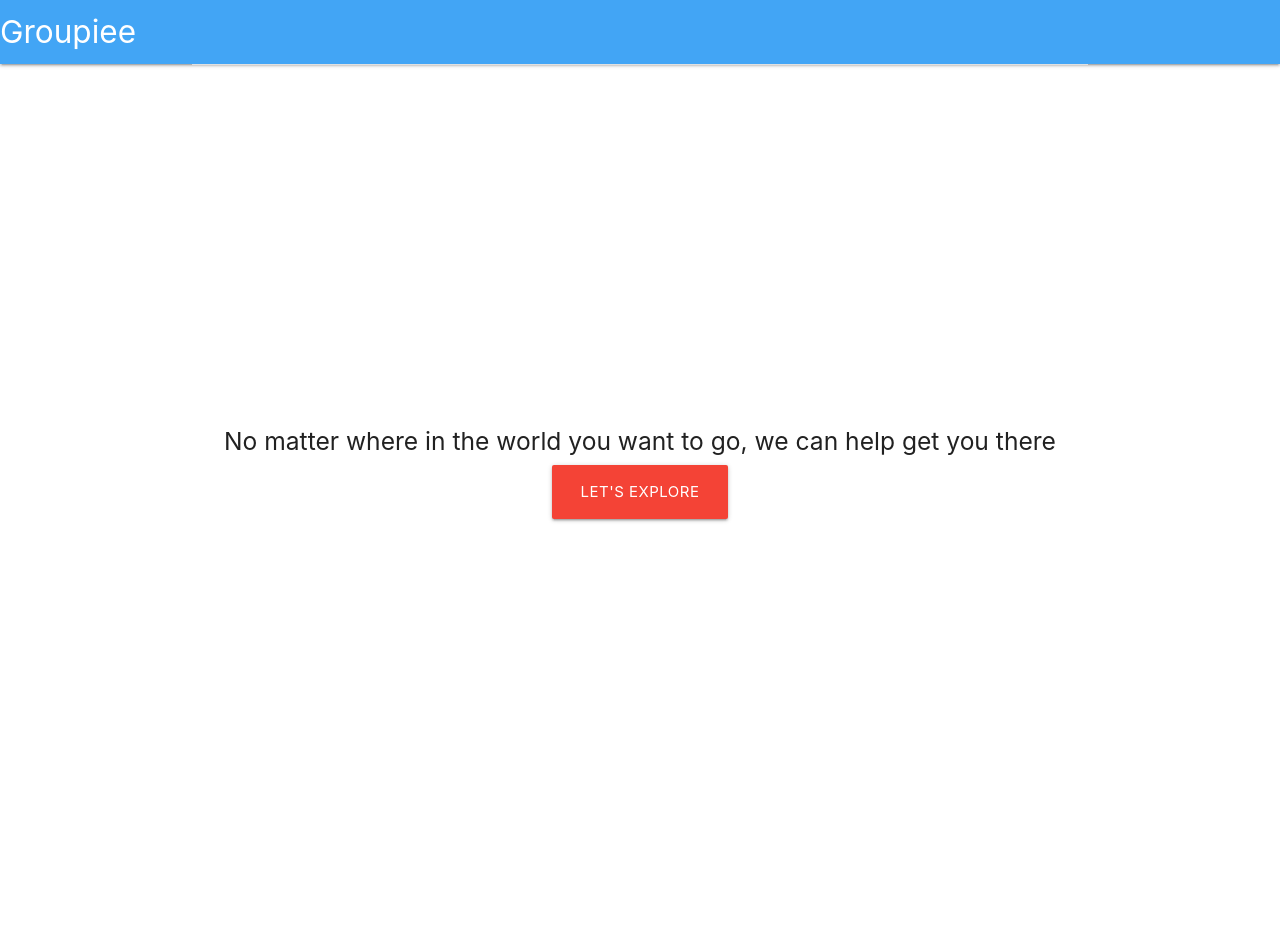
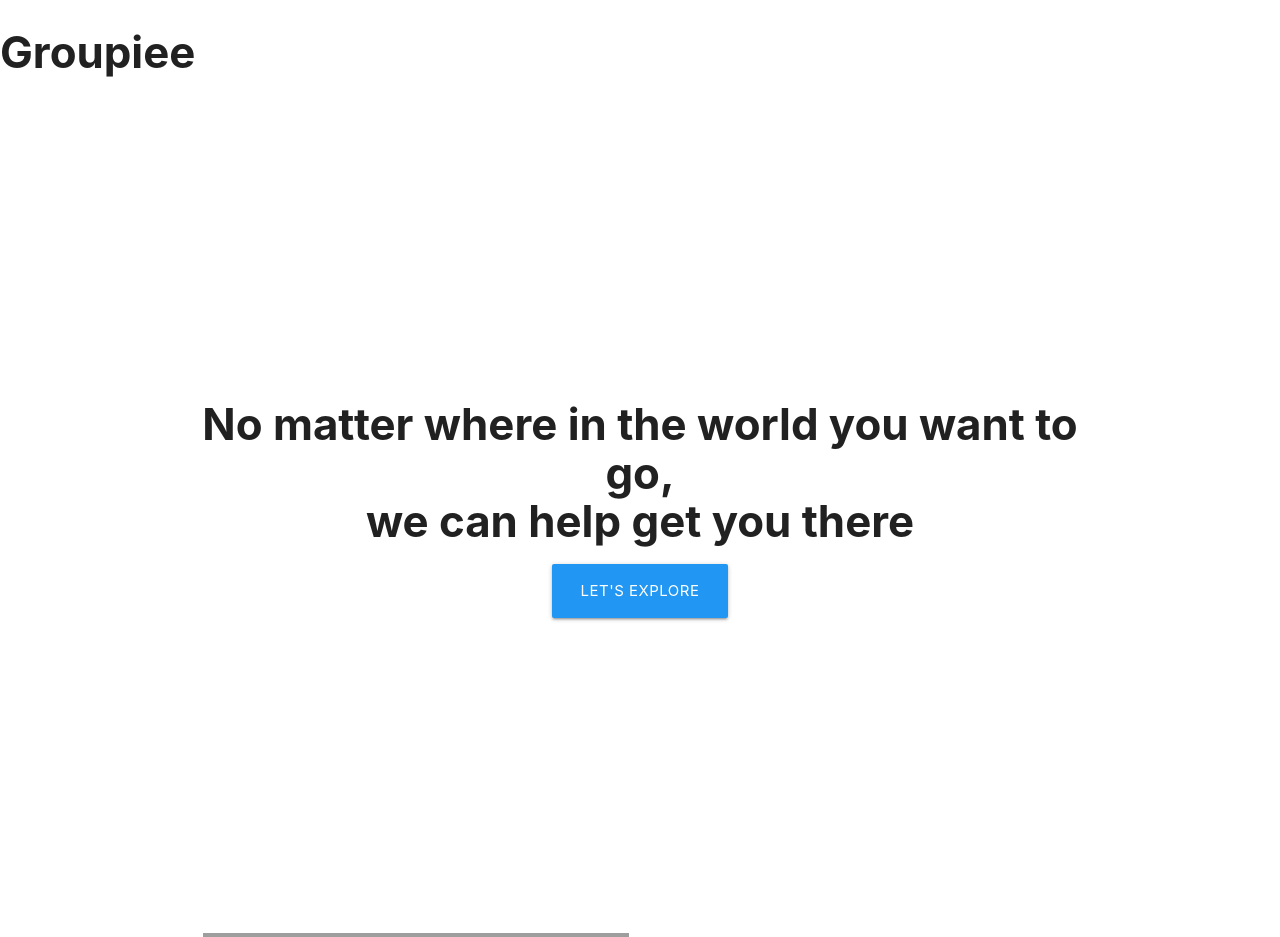
Before and after one commit to jrijul1201/Groupiee-DevJams21-GDSC, a Flask app: page / in a window 1280 px wide. Shown: the top 937 px of the page. Before the commit the page ends 522 px from the top, so only its background shows below. Run offline with Flask 2, Linux system fonts and the light colour scheme; some libraries are stand-ins or nearby versions; grey boxes are pictures that could not be loaded.

Commit message:
working on the home.html

```diff
--- a/templates/home.html
+++ b/templates/home.html
@@ -16,35 +16,108 @@
         <title>Groupiee</title>
     </head>
 <body>
-    <nav>
-        <div class="nav-wrapper blue lighten-1">
-            <a href="#" class="brand-logo">Groupiee</a>
 
-        </div>
+           <h3 style="font-weight: bold;">Groupiee</h3>
 
-    </nav>
 
     <div class="container center">
-        <div class="divider"></div>
+      <!--Logo and Slogan-->
         <div class="valign-wrapper"style="min-height: 100vh;"">
             <div class=" section valign  center-block"  ">
-                <h5> No matter where in the world you want to go, we can help get you there</h5>
-                <button type="submit" id="submitbtn" onclick="signup()"
-                            class="btn-large waves-effect waves-dark red"><a href="/register" class="white-text"> Let's Explore</a></button>
+              <h3 style="font-weight: bold; font-size: 1000;">
+                No matter where in the world you want to go, <br> we can help get you there
+              </h3>
+
+
+                <button type="submit" id="submitbtn"
+                            class="btn-large waves-effect waves-dark blue"><a href="/register" class="white-text"> Let's Explore</a></button>
+
+            </div>
+        </div>
+        <!--About Groupiee-->
+            <div class="section" >
+               <div class="row">
+                   <div class="col s6">
+                       <img src="/file/map.gif" alt="" style="width: 100%;height: 100vh;">
+                   </div>
+                   <div class="col s6">
+                    <h3 class="indigo-text lighten-1" style="font-weight: bold; font-size: 1000;">
+                        About the<br> GROUPIEE
+                      </h3>
+                   </div>
+                   <h4>
+                    We present ‘Groupiee’, we aim to make travel hassle-free and fun, here at Groupiee we use your location and help u find a social travel buddy that travels with you, shares the expense, plan your itinerary vibes with you, and makes ur trip easier, and we provide a social networking interface.
+
+                    Your dream travels are just a tap away!
+                   </h4>
+               </div>
+            </div>
+            <!--Facilities-->
+            <div class="section" >
+                <div class="row">
+
+                    <div class="col s12">
+                     <h3 class="indigo-text lighten-1 left" style="font-weight: bold; font-size: 1000;">
+                         Our Facilities
+                       </h3>
+                    </div>
+                    <div class="row">
+                        <div class="card col s4 large">
+                            <div class="card-image">
+                                <img src="/file/find_a_buddy.png" alt="">
+                            </div>
+                            <div class="card-content">
+                                <div class="card-title indigo-text lighten-1">
+                                    FINDING A BUDDY
+                                </div>
+                                Our main aim is to find you a travel buddy that will be based on your location and that matches your personality on basis of your interests.
+                            </div>
+                        </div>
+                        <div class="card col s4 large">
+                            <div class="card-image">
+                                <img src="/file/accomodations_and_travel.png" alt="">
+                            </div>
+                            <div class="card-content">
+                                <div class="card-title indigo-text lighten-1">
+                                    ACCOMODATIONS AND TRAVEL
+                                </div>
+                                We also provide services to book hotels, around your tourist destination and your ways to travel. And we believe in  travel as you are (Find LGBTQ  welcoming hotels using our new search filter)
+                            </div>
+                        </div>
+                        <div class="card col s4 large">
+                            <div class="card-image">
+                                <img src="/file/exploring.png" alt="">
+                            </div>
+                            <div class="card-content">
+                                <div class="card-title indigo-text lighten-1">
+                                    EXPLORING
+                                </div>
+                                Our app also shows you the activities and events around you. We plan you pack!    </div>
+                        </div>
+                    </div>
+                </div>
+             </div>
+
+             <!--About Groupiee-->
+             <div class="valign-wrapper"style="min-height: 100vh;"">
+                <div class=" section valign  center-block"  ">
+                  <h3 style="font-weight: bold; font-size: 1000;">
+                    Our Mission
+                  </h3>
+                  <h4>
+                    We aim to make travel hassle-free and fun, here at Groupiee we use your location and
+                    help u find a social travel buddy that travels with you,
+                    shares the expense, plan your itinerary vibes with you and makes your trip easier
+                  </h4>
 
 
 
-            </div>
-            <div class="section center" >
-                <h5>
-
-                </h5>
-
+                </div>
             </div>
 
         </div>
 
-    </div>
+
 
 
 </body>
--- a/templates/home_wip.html
+++ b/templates/home_wip.html
@@ -1,3 +1,4 @@
+<!--This will be added in later-->
 <!DOCTYPE html>
 <html lang="en">
     <head>
--- a/templates/profile.html
+++ b/templates/profile.html
@@ -21,9 +21,11 @@
         <div class="nav-wrapper blue lighten-1">
             <a href="#" class="brand-logo">Groupiee</a>
             <ul id="nav-mobile" class="right">
-                <li><a href="/search_destination">Destinations</a></li>
+
                 <li><a href="/index">Home</a></li>
-                <!--Sign in buttons-->
+                <li><a href="/destinations">Destinations</a></li>
+                <li><a href="/search_destination">Search</a></li>
+                <!--Sign in button-->
                 {% if session['logged_in'] == False %}
                 <li style="padding-bottom: 5px;padding-top: 5px;"><a href="login" style="background-color: red; border-radius: 20%; height: 55px;">Sign in</a></li>
                 {% endif %}
```
Also changed, not shown: assets/accomodations_and_travel.png (added), assets/exploring.png (added), assets/find_a_buddy.png (added), assets/map.gif (added).
